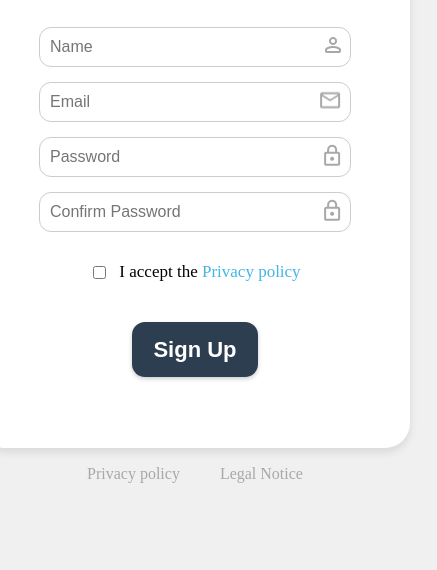
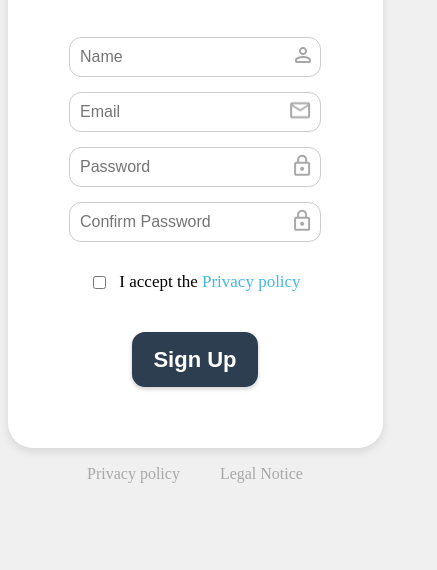
Before and after one commit to Creative-Web-Dev2023/Join, a plain HTML site: page sign_up.html in a window 390 px wide. Shown: the part 274-844 px from the top of the page, 437 px wide, since content can reach past the window. Drawn offline with Linux system fonts and the light colour scheme.

Commit message:
css update sign up

```diff
--- a/sign_up.css
+++ b/sign_up.css
@@ -6,7 +6,6 @@ body {
     align-items: center;
     height: 100vh; /* Ensure the body takes up the full height of the viewport */
     background-color: #f0f0f0;
-    flex-direction: column;
 }
 
 /* GLOBAL */
@@ -22,8 +21,8 @@ body {
 
 .arrow-interface {
     position: absolute;
-    height: 425px;
-    width: 483px;
+    height: 432px;
+    width: 420px;
     z-index: 99;
 }
 
@@ -51,6 +50,7 @@ body {
     height: 560px;
     display: flex;
     flex-direction: column;
+    margin: 20px;
 }
 
 .headline {
@@ -126,6 +126,7 @@ body {
     justify-content: center;
     align-items: center;
     gap: 40px;
+    margin: 10px;
 }
 
 .input-area-and-button {
--- a/sign_up_responsive.css
+++ b/sign_up_responsive.css
@@ -0,0 +1,11 @@
+@media(max-width: 490px) {
+    .arrow-interface {
+        width: 385px;
+    }
+}
+
+@media(max-width: 460px) {
+    .arrow-interface {
+        width: 360px;
+    }
+}
```
Also changed, not shown: sign_up.html (+0 -43 lines).
